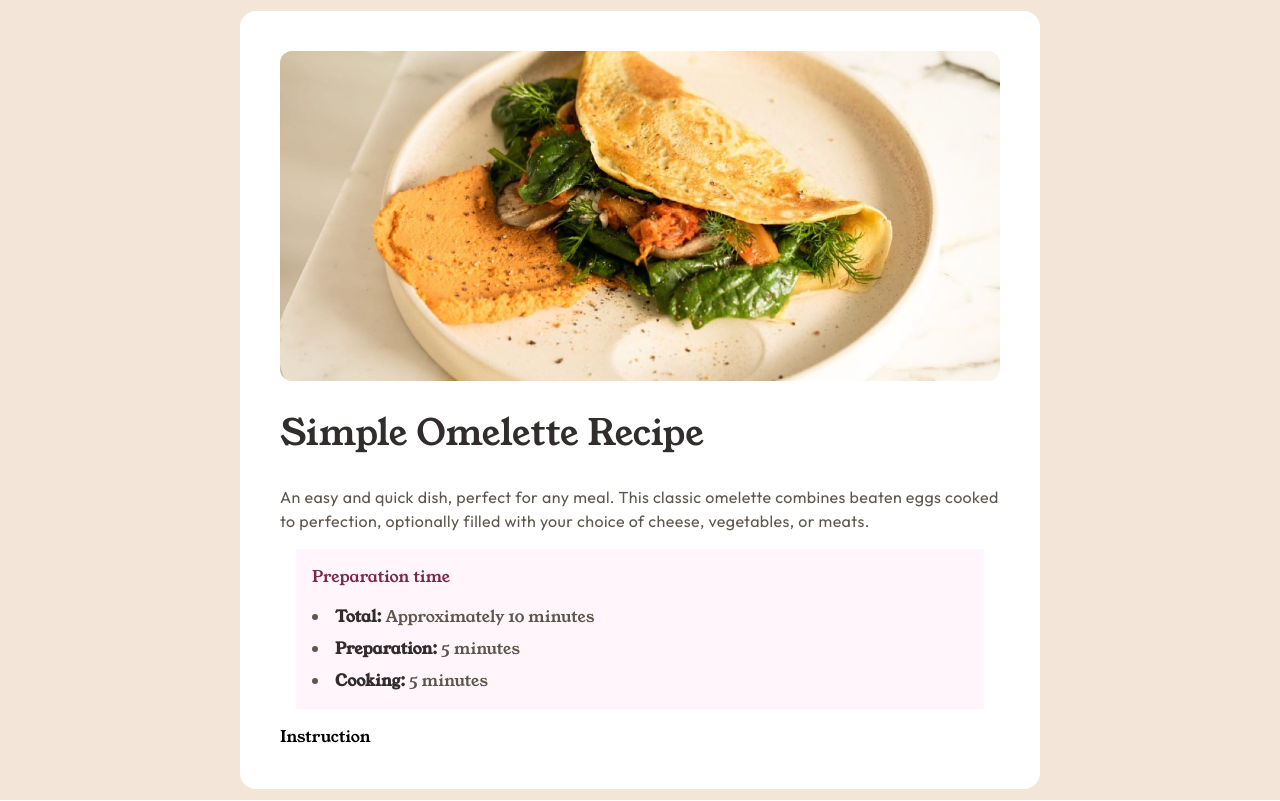
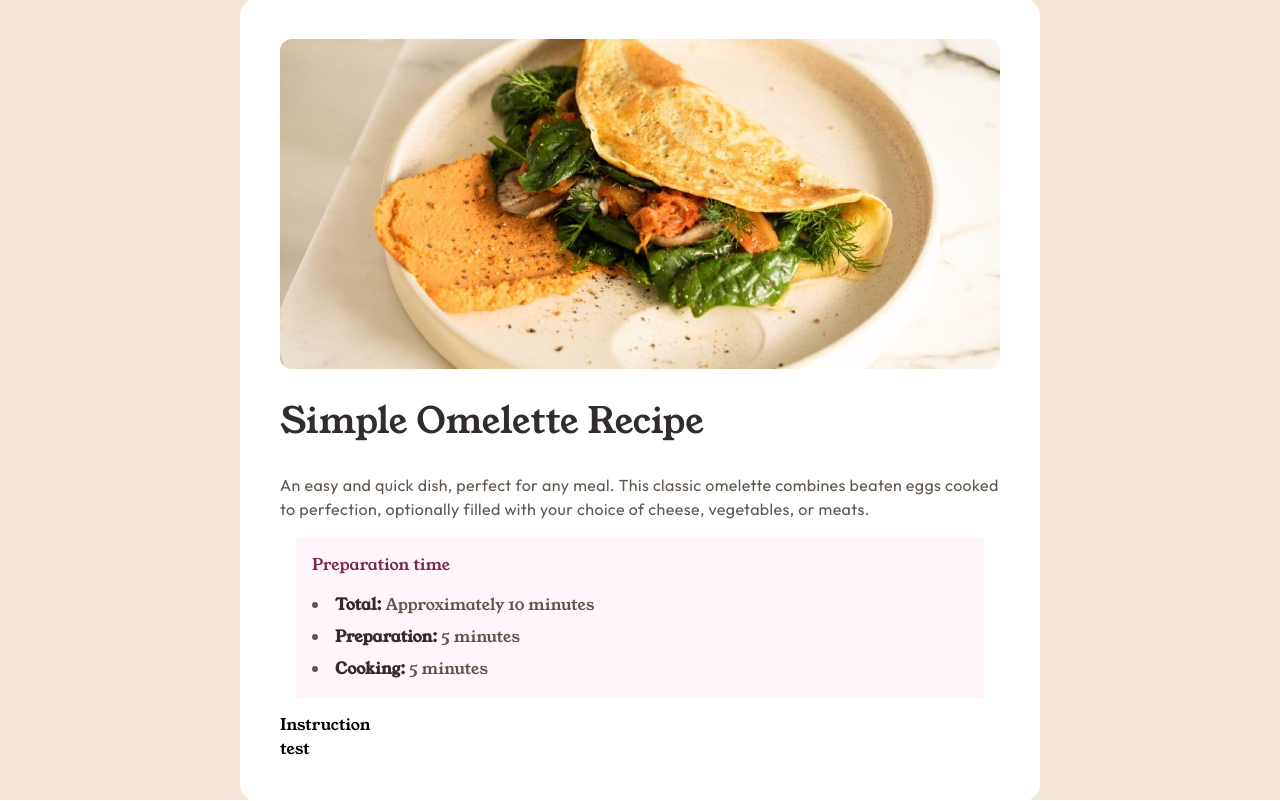
Before and after one commit to itsmecedy/recipe-page, a React (Vite) app: page / in a window 1280 px wide. Built offline with nearby package versions, Linux system fonts and the light colour scheme.

Commit message:
instruction

```diff
--- a/src/App.jsx
+++ b/src/App.jsx
@@ -43,7 +43,10 @@ function App() {
               </li>
             </ul>
           </section>
-          <section>Instruction</section>
+          <section>
+            Instruction
+            <div>test</div>
+          </section>
         </div>
       </div>
     </>
```
